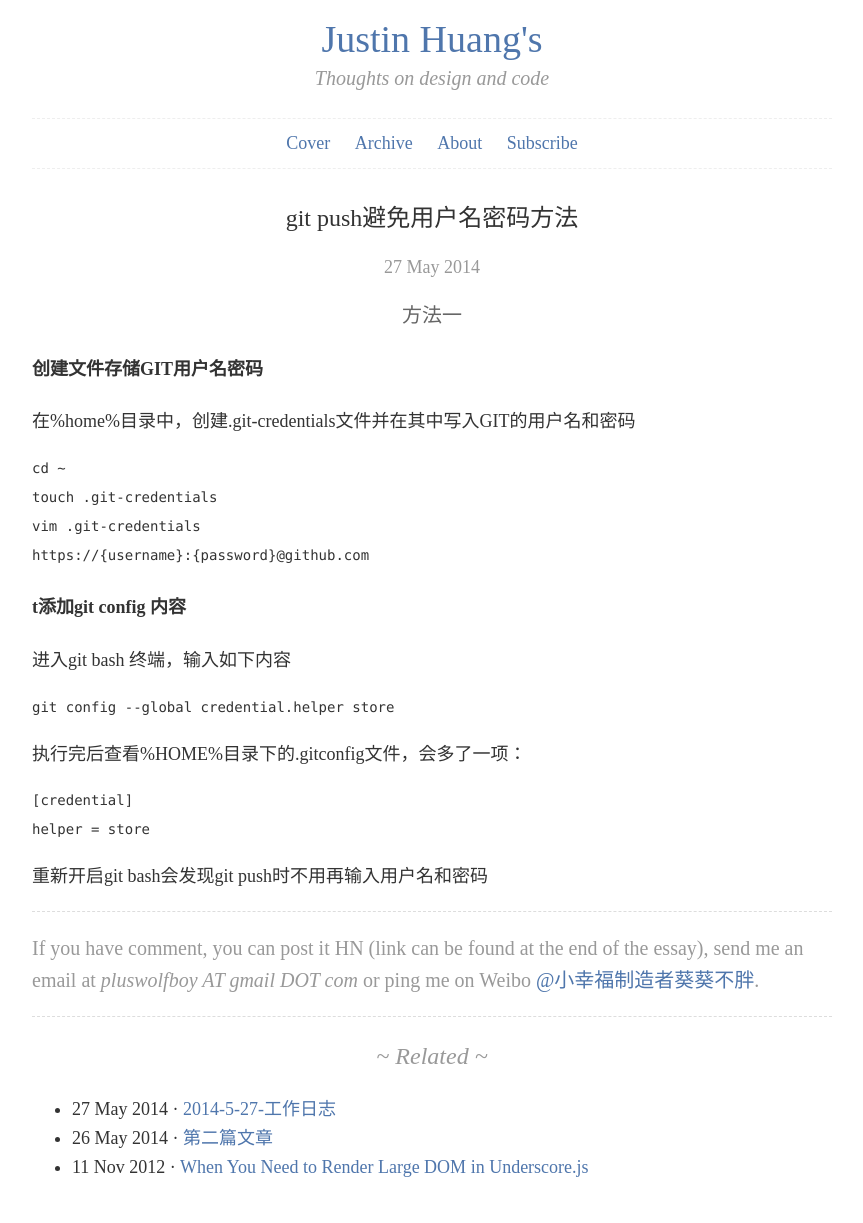
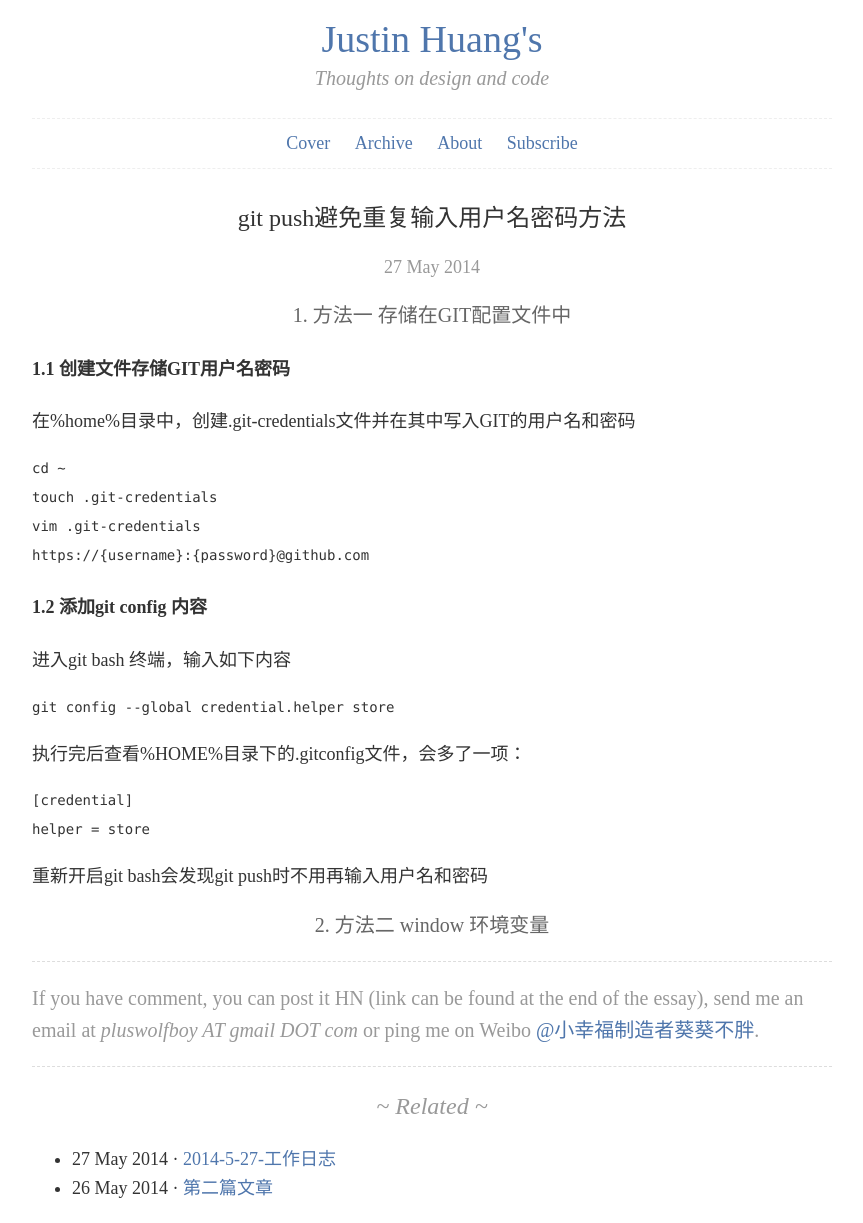
Before and after one commit to justin0127/myblog, a Jekyll site: the page built from _posts/2014-5-27-how-to-store-username-password-in-git-push.md, in a window 1280 px wide. Shown: the whole page, without its empty margins (208-1071 px from the left). Built offline with Jekyll 4.4.1, drawn with Linux system fonts in a browser that asks for light colours; some web fonts are replaced; before the commit the page ends 1201 px from its top, so only the background shows below that.

Commit message:
rm 2012 posts

```diff
--- a/_posts/2012-11-11-when-you-need-to-render-large-dom-in-underscore.md
+++ /dev/null
@@ -1,56 +0,0 @@
----
-layout: post
-title: When You Need to Render Large DOM in Underscore.js
----
-
-For many Javascript-intensive application, front-end template is widely used. It is handy and the code is easier to maintain. In most cases, performance won't be a concern - modern browsers are very efficient in running Javascript. However, when DOM being rendered is getting larger and larger, the latency in browser becomes noticeable.
-
-Recently, I came across a situation where I had to render few thousands rows of table in Underscore.js template. Suppose we have a large array of objects that needs to be rendered.
-
-    var data = // very large array of objects (or in Backbone.js context, it's a very large collection)
-{: .prettyprint .lang-js}
-
-And you have Underscore.js template defined.
-
-    <script type="text/template" id="templateSingle">
-        <tr><%= field1 %></tr>
-        <tr><%= field2 %></tr>
-        <tr><%= field3 %></tr>
-    </script>
-{: .prettyprint .lang-html}
-
-A really bad implementation, yet very common among new Underscore.js users is like this.
-
-    var html = "";
-    _.each(data, function(d) {
-        html += _.template($("#templateSingle").html(), d);
-    });
-{: .prettyprint .lang-js}
-
-The worst thing is the template is *complied* for every loop. This has serious performance punishment. Plus, JQuery selector is in the loop.
-
-Actually, if you don't pass in the second parameter for `_.template`, it will return a function, which is like a complied template. In this case, you don't need to compile for every loop.
-
-    var html = "";
-    var compiled = _.template($("#templateSingle").html());
-    _.each(data, function(d) {
-      html += compiled(d);
-    });
-{: .prettyprint .lang-js}
-
-This could have 20x performance gain, compared to the first implementation. It is reasonably fast and should fit most use cases. Another way to implement this is to put the loop in the template - looping completes after compilation.
-
-    <script type="text/template" id="templateSingle">
-        <% _.each(data, function(d) { %>
-            <tr><%= field1 %></tr>
-            <tr><%= field2 %></tr>
-            <tr><%= field3 %></tr>
-        <% }); %>
-    </script>
-{: .prettyprint .lang-html}
-
-This is even faster (2x in Firefox) than the previous implementation. However, the code seems less maintainable. So it's a trade-off as to which approach is better. If the loop is not that huge, maybe maintainability is more important. However, if performance is a concern, you can move the loop into the template.
-
-Other thoughts on optimization is to replace `_.each` with `for ... in` loop. However, empirical evidence suggests that it is not faster. Actually, it's even slower. The reason might be that `_.each` will use `array.forEach` in modern browser, which is faster than the `for ... in` loop.
-
-I have created a jsPerf for all these test cases, which can be found [here](http://jsperf.com/underscore-js-template-rendering-large-dom).
--- a/_posts/2014-5-27-how-to-store-username-password-in-git-push.md
+++ b/_posts/2014-5-27-how-to-store-username-password-in-git-push.md
@@ -1,11 +1,11 @@
 ---
 layout: post
-title: git push避免用户名密码方法
+title: git push避免重复输入用户名密码方法
 ---
 
-##方法一
+##1. 方法一 存储在GIT配置文件中
 
-####创建文件存储GIT用户名密码
+####1.1 创建文件存储GIT用户名密码
 
 在%home%目录中，创建.git-credentials文件并在其中写入GIT的用户名和密码
 
@@ -15,7 +15,7 @@
 	https://{username}:{password}@github.com
 {: .prettyprint .lang-shell}
 
-####t添加git config 内容
+####1.2 添加git config 内容
 
 进入git bash 终端，输入如下内容
 
@@ -29,3 +29,5 @@
 {: .prettyprint .lang-shell}
 
 重新开启git bash会发现git push时不用再输入用户名和密码
+
+##2. 方法二 window 环境变量
```
